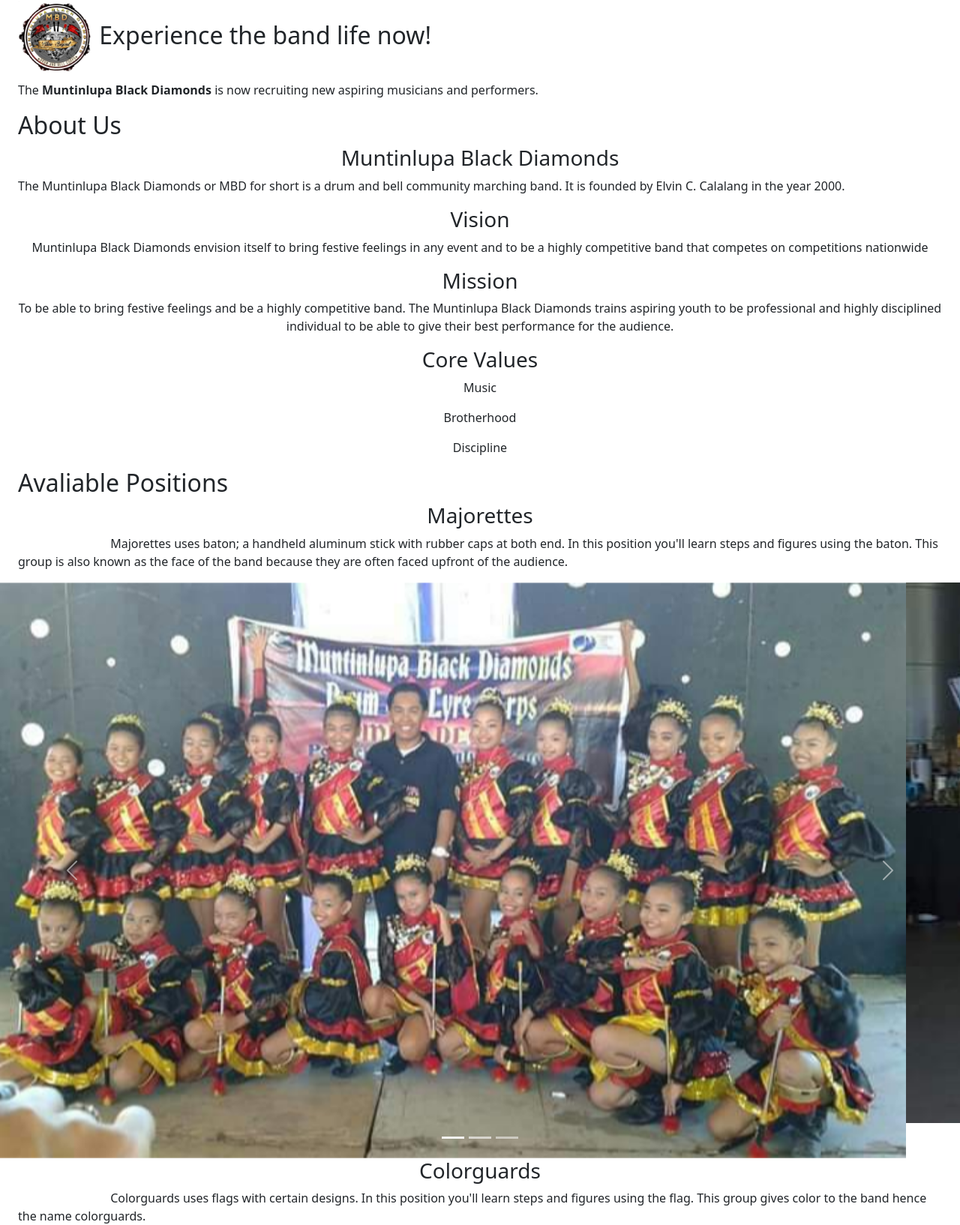
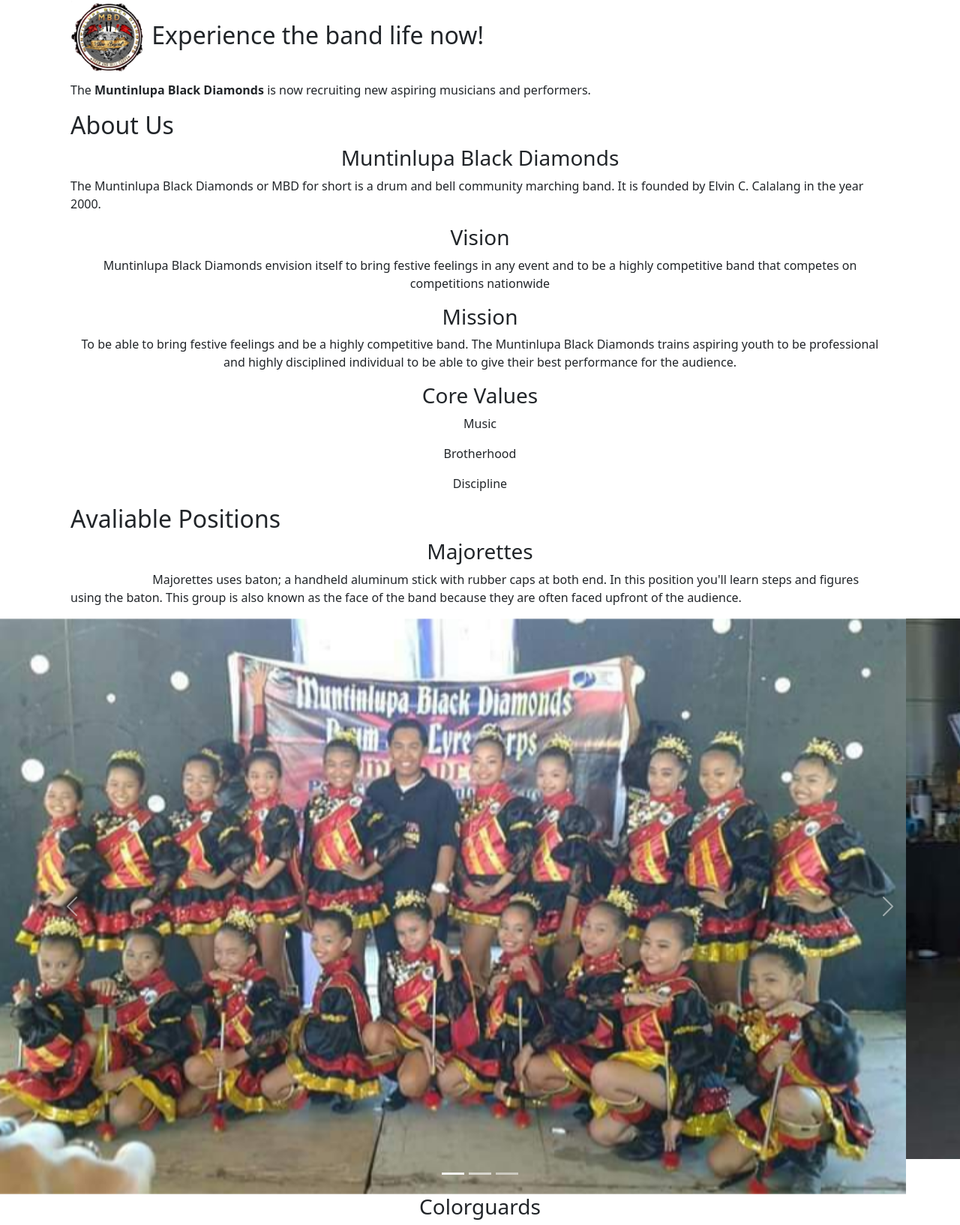
Before and after one commit to LanceCalalang/CalalangLanceIT2CWebTech, a plain HTML site: page index.html in a window 1280 px wide. Shown: the top 1634 px of the page at 75% size. Drawn offline with nearby package versions, Linux system fonts and the light colour scheme.

Commit message:
Add files via upload

```diff
--- a/index.html
+++ b/index.html
@@ -15,12 +15,12 @@
 </head>
 <body>
 
-<div class="container-fluid">
+<div class="container">
     <h2> <img src="MBDLogo.jpg" alt="MBDLogo" width=100> Experience the band life now! </h2>
     <p>The <b> Muntinlupa Black Diamonds </b> is now recruiting new aspiring musicians and performers. </p>
 </div>
 
-<div class="container-fluid">
+<div class="container">
 				<h2> About Us </h2>
 				<h3 style="text-align:center;"> Muntinlupa Black Diamonds </h3>
 				<p> The Muntinlupa Black Diamonds or MBD for short is a drum and bell community marching band. It is founded by Elvin C. Calalang in the year 2000. </p>
@@ -34,7 +34,7 @@
 				<p style="text-align:center;"> Discipline </p>
 </div>
 
-<div class="container-fluid">
+<div class="container">
 				<h2> Avaliable Positions </h2>
 				<h3 style="text-align:center;"> Majorettes </h3>
 				<p style="text-indent: 10%">	Majorettes uses baton; a handheld aluminum stick with rubber caps at both end. In this position you'll learn steps and figures using the baton. This group is also known as the face of the band because they are often faced upfront of the audience. </p>
@@ -70,7 +70,7 @@
     </a>
 </div>
 
-<div class="container-fluid">
+<div class="container">
 <h3 style="text-align:center;"> Colorguards </h3>
 <p style="text-indent: 10%"> Colorguards uses flags with certain designs. In this position you'll learn steps and figures using the flag. This group gives color to the band hence the name colorguards. </p>
 </div>
@@ -105,7 +105,7 @@
     </a>
 </div>
 
-<div class="container-fluid">
+<div class="container">
 <h3 style="text-align:center;"> Mallets </h3>
 <p style="text-indent: 10%"> Mallets uses the xylophone; a wooden case with metal bars that creates sound when striked. In this position you'll learn how to play songs and musical pieces using the xylophone. This group is the main voice of the band that sings a song or a musical piece by playing the xylophone. </p>
 </div>
@@ -140,7 +140,7 @@
     </a>
 </div>
 
-<div class="container-fluid">
+<div class="container">
 <h3 style="text-align:center;"> Drummers </h3>
 <p style="text-indent: 10%"> Drummers uses a variety of drums; base drum, snare drum, quintom, and cymbals. In this position you'll learn how to play this different kinds of drums but you can only choice one to be able to master it well and play along side your other bandmates with different kinds of drums. This group is the main beat of the band. The tempos of songs depends on them. They are also the energizer of the band. </p>
 </div>
```
